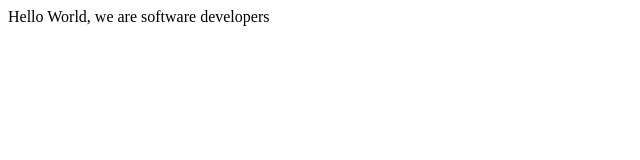
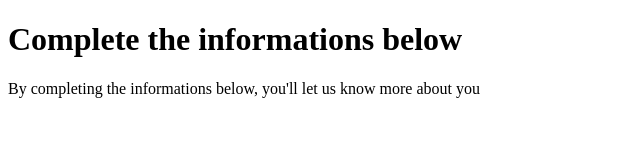
Before and after one commit to Chrissiku/projectChrisChahine, a plain HTML site: page index.html in a window 1280 px wide. Shown: the whole page, without its empty margins (0-640 px from the left). Drawn offline with Linux system fonts and the light colour scheme.

Commit message:
Complete first 2 features

```diff
--- a/index.html
+++ b/index.html
@@ -7,7 +7,11 @@
   </head>
 
   <body>
-    Hello World, we are software developers
+    <h1 id="title">Complete the informations below</h1>
+    <p id="description">
+      By completing the informations below, you'll let us know more about you
+    </p>
+
     <script src="https://cdn.freecodecamp.org/testable-projects-fcc/v1/bundle.js"></script>
 
     <script src="js/index.js"></script>
```
